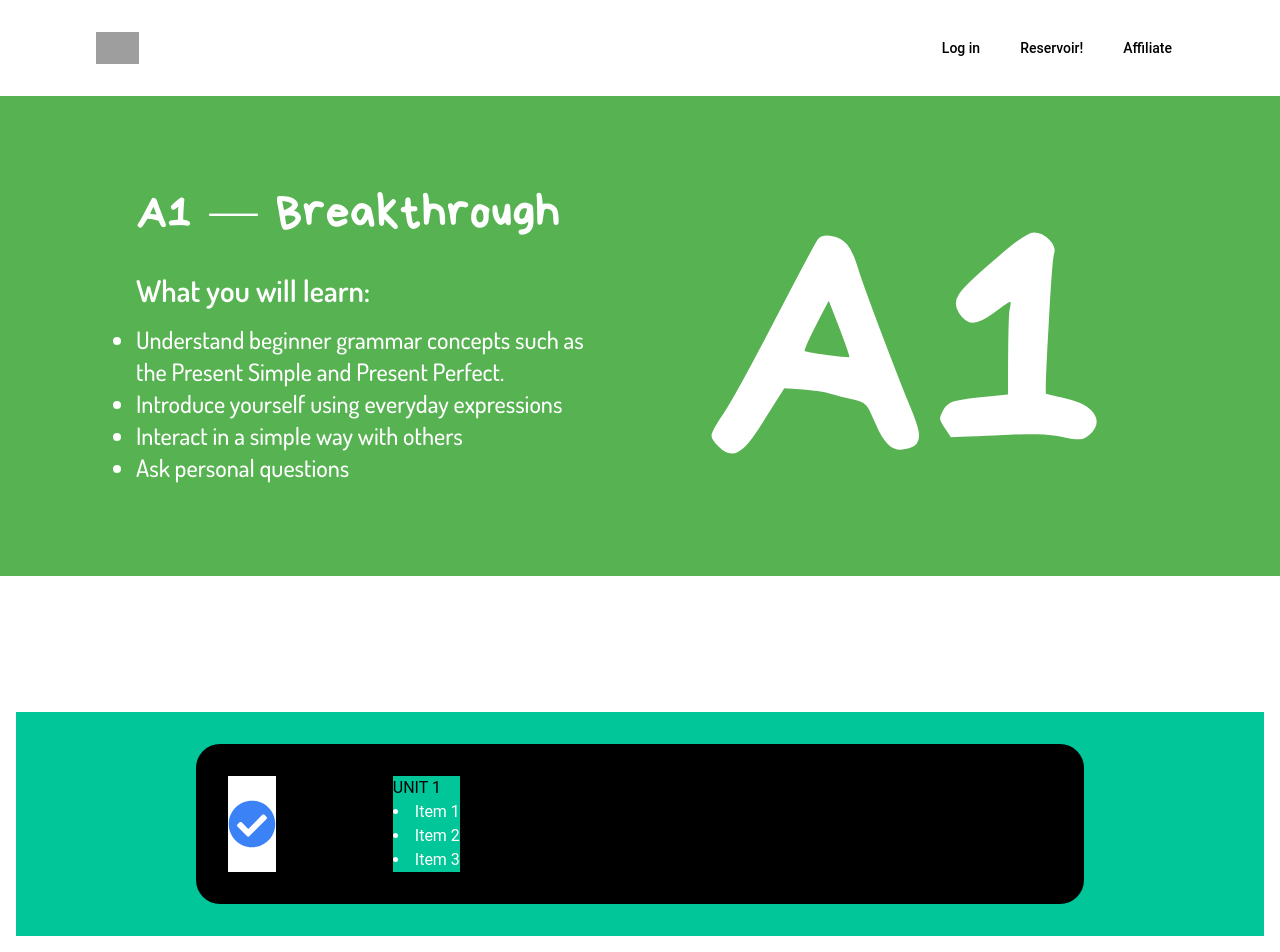
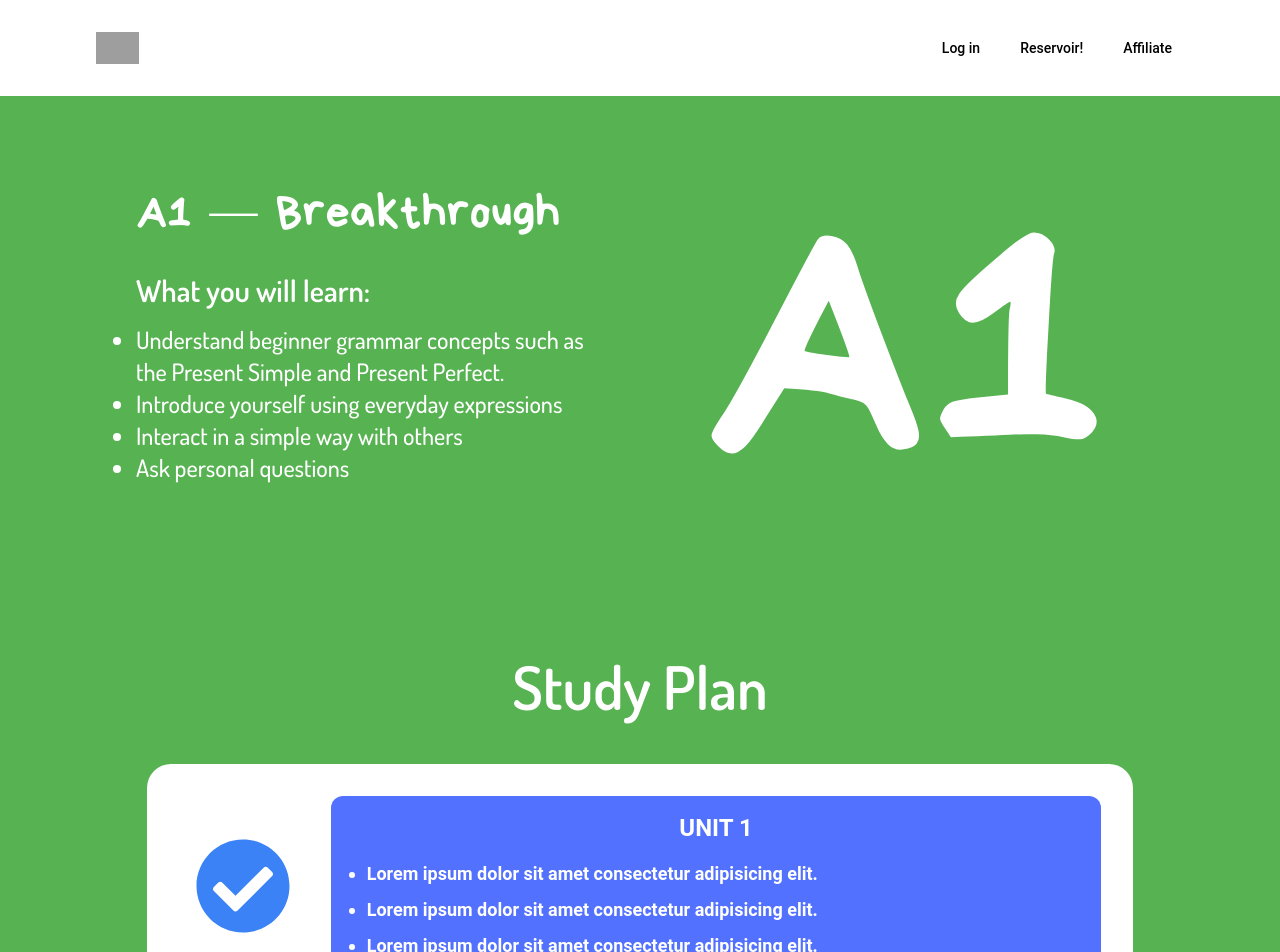
Before and after one commit to Thomas-Delany/Subdomain-with-React, a React (Vite) app: page /courses/A1/BreakThrough in a window 1280 px wide. Shown: the top 952 px of the page. Built offline with nearby package versions, Linux system fonts and the light colour scheme; grey boxes are pictures that could not be loaded.

Commit message:
new styling for Curriculum.jsx

```diff
--- a/src/pages/courses/A1/Curriculum.jsx
+++ b/src/pages/courses/A1/Curriculum.jsx
@@ -3,27 +3,25 @@ import { FaCheckCircle } from "react-icons/fa"; // Importing an icon from react-
 
 const Curriculum = () => {
   return (
-    <section class="py-8 md:py-16 dark:bg-gray-900">
+    <section class="py-8 md:py-16 bg-greenAone">
       <div class="mx-auto max-w-screen-xl px-4 2xl:px-0">
-        <h2 class="text-3xl md:text-4xl text-center font-semibold font-dosis text-white py-4">
+        <h2 class="text-4xl md:text-6xl text-center font-semibold font-dosis text-white py-4">
           Study Plan
         </h2>
 
-        <div className="grid place-items-center py-8 px-8 bg-mellowGreen">
-          <div className="grid grid-cols-[20%_80%] w-9/12 bg-black rounded-3xl p-8 flex justify-items-start">
-            <div className="flex justify-center items-center bg-white">
-              <FaCheckCircle className="text-blue-500 text-5xl" />
+        <div className="grid place-items-center py-8 px-8">
+          <div className="flex items-center justify-center w-10/12 bg-white rounded-3xl p-8">
+            <div className="hidden md:flex justify-center items-center bg-white rounded-full p-4 mr-6">
+              <FaCheckCircle className="text-blue-500 text-6xl md:text-7xl lg:text-8xl" />
             </div>
 
-            <div className="flex justify-items-start text-left bg-white">
-              <div className="bg-mellowGreen">
-                <h1>UNIT 1</h1>
-                <ul className="list-disc list-inside text-white">
-                  <li>Item 1</li>
-                  <li>Item 2</li>
-                  <li>Item 3</li>
+            <div className="bg-[#5271ff] p-4 rounded-xl w-full text-white">
+                <h1 className="text-2xl font-bold mb-4 text-center">UNIT 1</h1>
+                <ul className="list-disc pl-5 space-y-2 text-lg font-semibold">
+                  <li>Lorem ipsum dolor sit amet consectetur adipisicing elit.</li>
+                  <li>Lorem ipsum dolor sit amet consectetur adipisicing elit.</li>
+                  <li>Lorem ipsum dolor sit amet consectetur adipisicing elit.</li>
                 </ul>
-              </div>
             </div>
           </div>
         </div>
```
